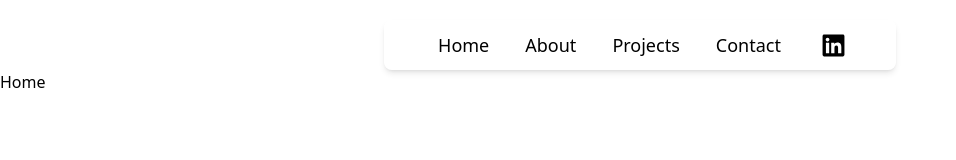
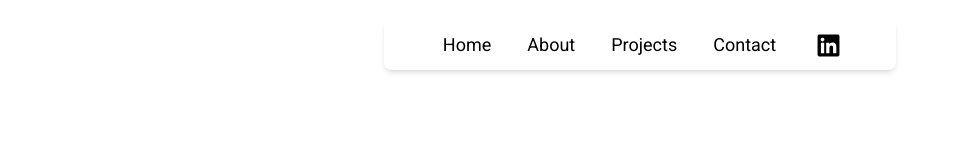
Before and after one commit to m-tayaib/protfoilo-irfan, a React (Vite) app: page / in a window 1280 px wide. Shown: the top 160 px of the page, without its empty margins (0-956 px from the left). Built offline with nearby package versions, Linux system fonts and the light colour scheme; a web font is replaced by a local one.

Commit message:
add font robo and set home page structure

```diff
--- a/Components/Navbar.jsx
+++ b/Components/Navbar.jsx
@@ -9,14 +9,14 @@ const navLinks = [
 ];
 export default function Navbar() {
   return (
-    <nav className="flex  mx-auto md:max-w-[40%] rounded-lg py-2 mt-5 backdrop-blur-sm bg-white/30  justify-center items-center gap-7 shadow-md h-[50px] ">
+    <nav className="font-roboto   flex  mx-auto md:max-w-[40%] w-[90%] px-2 rounded-lg py-2 mt-5 bg-white/30 backdrop-blur-md  border border-white/20 justify-center items-center    md:gap-7 shadow-md h-[50px] ">
       {/* nav links */}
       <div>
         <ul className="flex justify-center items-center gap-5">
           {navLinks.map((link) => {
             return (
               <li key={link.id}>
-                <Link className="text-lg hover:text-white hover:bg-black p-2 rounded-lg transition-all 2s ease-linear" to={link.path}>{link.name}</Link>
+                <Link className="text-[14px] md:text-lg hover:text-white hover:bg-black p-2 rounded-lg transition-all 2s ease-linear" to={link.path}>{link.name}</Link>
               </li>
             );
           })}
--- a/Pages/Home.jsx
+++ b/Pages/Home.jsx
@@ -2,6 +2,14 @@ import React from 'react'
 
 export default function Home() {
   return (
-    <div>Home</div>
+    <section>
+
+     {/* Person Info */}
+     <div></div>
+
+    {/* person pic  */}
+    <div></div>
+
+    </section>
   )
 }
```
